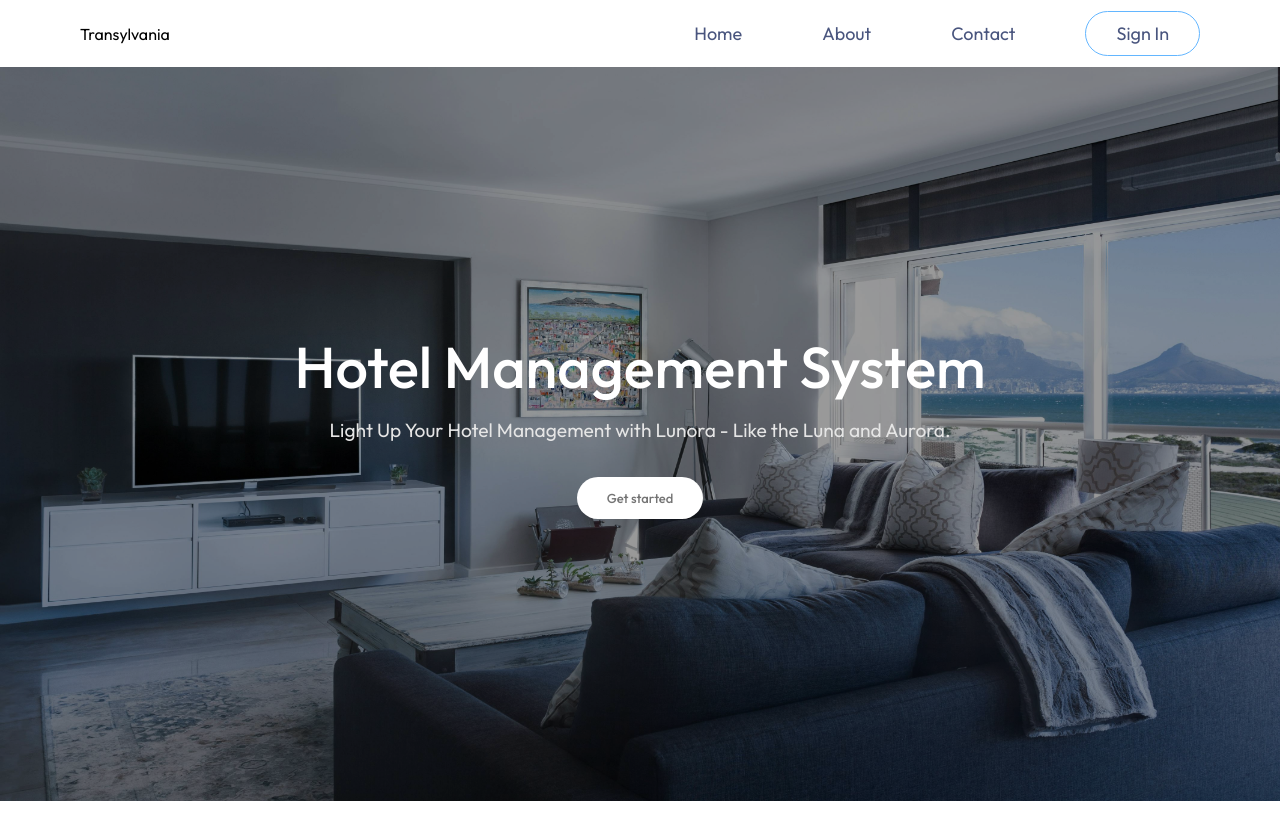
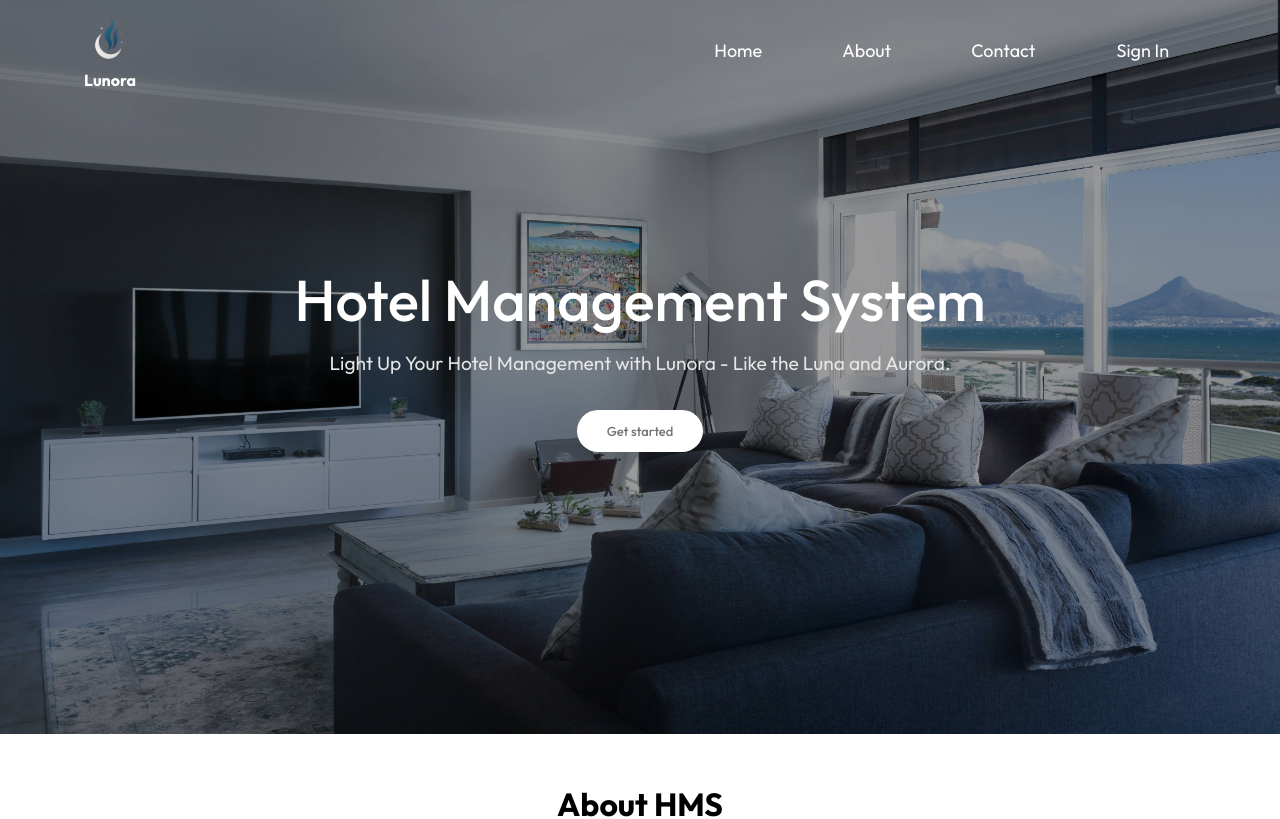
Before and after one commit to VietHungUET/Hotel-Management-System, a React (Vite) app in the folder frontend/: page / in a window 1280 px wide. Shown: the top 819 px of the page. Built offline with nearby package versions, Linux system fonts and the light colour scheme; no server answers.

Commit message:
Update frontend MainPage

```diff
--- a/frontend/src/components/HomeComponents/Navbar/Navbar.css
+++ b/frontend/src/components/HomeComponents/Navbar/Navbar.css
@@ -3,20 +3,59 @@
     display: flex;
     justify-content: space-between;
     align-items: center;
-    background-color: white;
+    position: fixed;
+    width: 100%;
+    top: 0;
+    z-index: 50;
+    transition: all 0.3s ease;
+}
+
+.navbar.transparent {
+  background-color: transparent;
+}
+
+.navbar.scrolled {
+  background-color: white;
+}
+
+.navbar .logo-container {
+    display: flex;
+    flex-direction: column;
+    align-items: center;
 }
 
 .navbar .logo {
-    height: 40px;
+    height:60px;
+}
+
+.navbar .logo-text {
+    font-size: 18;
+    font-weight: bold;
+    color: inherit;
+}
+
+.navbar.transparent .logo-text {
+    color: white;
+}
+
+.navbar.scrolled .logo-text {
+    color: black;
 }
 
 .navbar-menu {
     display: flex;
     gap: 20px;
-    color: #49557e;
     font-size: 18px;
     justify-content: center;
     align-items: center;
+}
+
+.navbar.transparent .navbar-menu .nav {
+    color: white;
+}
+
+.navbar.scrolled .navbar-menu .nav {
+    color: black;
 }
 
 .navbar-menu .nav {
@@ -27,7 +66,7 @@
 .navbar-menu .nav:hover {
     background-color: #88c0f1;
     border-radius: 50px;
-    color: white;;
+    color: white;
 }
 
 .navbar-right {
@@ -39,8 +78,8 @@
 .navbar button {
     background: transparent;
     font-size: 18px;
-    color: #49557e;
-    border: 1px solid #63b6ff;
+    color: black;
+    border: 1px solid transparent;
     padding: 10px 30px;
     border-radius: 50px;
     cursor: pointer;
@@ -50,3 +89,11 @@
 .navbar button:hover {
     background-color: #bbdfff;
 }
+
+.navbar.transparent button {
+    color: white;
+}
+
+.navbar.scrolled button {
+    color: black;
+}
--- a/frontend/src/components/HomeComponents/Navbar/Navbar.jsx
+++ b/frontend/src/components/HomeComponents/Navbar/Navbar.jsx
@@ -1,21 +1,31 @@
-import React, { useState } from 'react'
+import React, { useState, useEffect } from 'react'
 import './Navbar.css'
 import { Link } from 'react-router-dom'
+import { assets } from '../../../assets/assets'
 
 const Navbar = () => {
+  const [navbar, setNavbar] = useState(false);
+
+  useEffect(() => {
+    window.addEventListener('scroll', () => {
+      window.scrollY > 50 ? setNavbar(true) : setNavbar(false);
+    });
+  }, []);
 
   return (
-    <div className="navbar">
-        <Link to="/"><img src="" alt="" className="logo" />Transylvania</Link>
+    <div className={`navbar ${navbar ? 'scrolled' : 'transparent'}`}>
+      <Link to="/" className="logo-container">
+        <img src={assets.logo_img} alt="" className="logo" />
+        <span className="logo-text">Lunora</span>
+      </Link>
       <div className="navbar-right">
         <ul className="navbar-menu">
           <Link to="/" className="nav">Home</Link>
           <a href="/#about" className="nav">About</a>
           <a href="/#footer" className="nav">Contact</a>
+          <Link to="/login"><button>Sign In</button></Link>
         </ul>
-            <Link to="/login"><button>Sign In</button></Link>
       </div>
-
     </div>
   )
 }
--- a/frontend/src/components/MainComponents/MainHeader/MainHeader.jsx
+++ b/frontend/src/components/MainComponents/MainHeader/MainHeader.jsx
@@ -16,7 +16,7 @@ import classNames from "classnames/bind";
 import styles from "./MainHeader.module.css";
 import userApi from "../../../api/userApi";
 import { useNavigate } from "react-router-dom";
-
+import {assets} from '../../../assets/assets'
 const cx = classNames.bind(styles);
 
 const MainHeader = ({ session,setSession }) => {
@@ -56,13 +56,13 @@ const MainHeader = ({ session,setSession }) => {
     <header className={cx("wrapper")}>
       <div className={cx("inner")}>
         <a href="/" className={cx("logo")}>
-          {/* <img src="hms-frontend\src\assets\transylvania_logo.png" alt="Transylvania" title="Transylvania" /> */}
-          Transylvania
+          <img src={assets.logo_img} alt="" title="" />
+           <span className={cx("logo-text")}>Lunora</span>
         </a>
 
         <React.Fragment>
           <Box
-            sx={{ display: "flex", alignItems: "center", textAlign: "center" }}
+            sx={{ display: "flex", alignItems: "center", textAlign: "center",  fontWeight: "bold" }}
           >
             {userName}
             <Tooltip title="Account settings">
@@ -74,7 +74,7 @@ const MainHeader = ({ session,setSession }) => {
                 aria-haspopup="true"
                 aria-expanded={open ? "true" : undefined}
               >
-                <Avatar sx={{ width: 40, height: 40 }}>TA</Avatar>
+                <Avatar sx={{ width: 40, height: 40 }}></Avatar>
               </IconButton>
             </Tooltip>
           </Box>
--- a/frontend/src/components/MainComponents/MainHeader/MainHeader.module.css
+++ b/frontend/src/components/MainComponents/MainHeader/MainHeader.module.css
@@ -17,4 +17,18 @@
 
 .logo {
     display: flex;
+    align-items: center;
+    height: 60px;
 }
+
+.logo img {
+    height: 50px;
+    margin-right: 8px;
+}
+
+.logo-text {
+    font-size: 24px;
+    font-weight: bold;
+    color: #000;
+    line-height: 40px;
+}
--- a/frontend/src/components/MainComponents/MainNavbar/MainNavbar.jsx
+++ b/frontend/src/components/MainComponents/MainNavbar/MainNavbar.jsx
@@ -111,7 +111,7 @@ function Navbar() {
                 sx={{
                   width: 200,
                   "&:hover": {
-                    bgcolor: "#3B8665",
+                    bgcolor: "#9EBAF3",
                   },
                 }}
                 onClick={
--- a/frontend/src/components/MainComponents/MainNavbar/MainNavbar.module.css
+++ b/frontend/src/components/MainComponents/MainNavbar/MainNavbar.module.css
@@ -1,7 +1,7 @@
 .wrapper {
     width: 100%;
     height: 44px;
-    background-color: #01C38D;
+    background: linear-gradient(to right, #353A5F, #1E5E98);
     display: flex;
     justify-content: center;
 }
@@ -10,5 +10,5 @@
     padding: 0 100px;
     height: 100%;
     width: 100%;
-    background-color: #01C38D;
+    background: linear-gradient(to right, #353A5F, #1E5E98);
 }
--- a/frontend/src/components/MainComponents/Room/EnhancedTableHead.jsx
+++ b/frontend/src/components/MainComponents/Room/EnhancedTableHead.jsx
@@ -10,7 +10,7 @@ import TableCell, { tableCellClasses } from "@mui/material/TableCell";
 
 const StyledTableCell = styled(TableCell)(() => ({
   [`&.${tableCellClasses.head}`]: {
-    backgroundColor: "#ebf5ee",
+    backgroundColor: "#f0f8ff",
     color: "#1f2224",
     fontSize: 14,
     border: 0,
--- a/frontend/src/components/MainComponents/Room/RoomList.jsx
+++ b/frontend/src/components/MainComponents/Room/RoomList.jsx
@@ -41,7 +41,7 @@ import {
 
 const StyledTableCell = styled(TableCell)(() => ({
   [`&.${tableCellClasses.head}`]: {
-    backgroundColor: "#ebf5ee",
+    backgroundColor: "#f0f8ff",
     color: "#1f2224",
     fontSize: 14,
     border: 0,
--- a/frontend/src/components/MainComponents/Room/RoomType.jsx
+++ b/frontend/src/components/MainComponents/Room/RoomType.jsx
@@ -33,7 +33,7 @@ import userApi from "../../../api/userApi";
 
 const StyledTableCell = styled(TableCell)(() => ({
   [`&.${tableCellClasses.head}`]: {
-    backgroundColor: "#ebf5ee",
+    backgroundColor: "#f0f8ff",
     color: "#1f2224",
     fontSize: 14,
     border: 0,
```
Also changed, not shown: frontend/src/assets/section_img1.png (added). Lines whose indentation alone changed are shown as unchanged.
